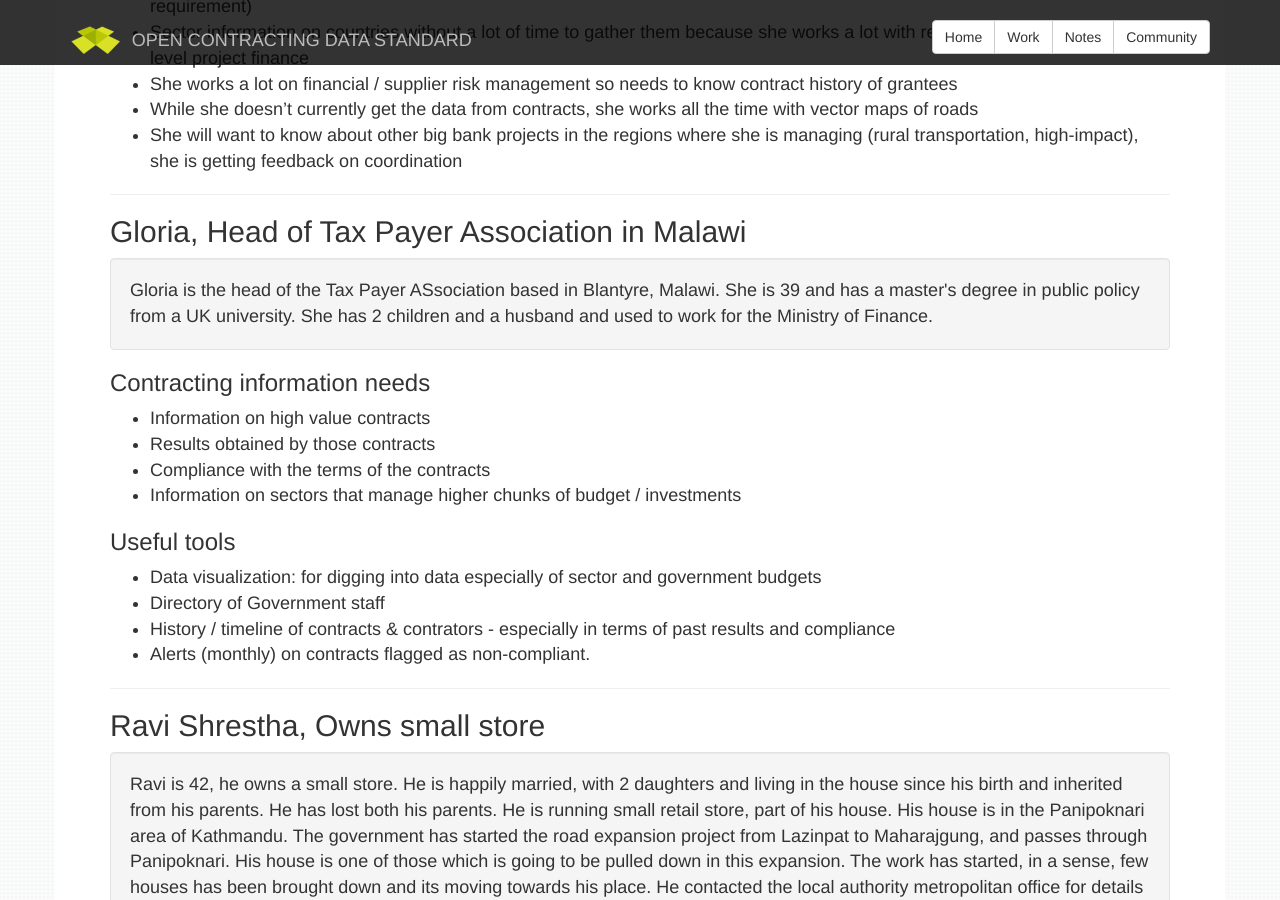
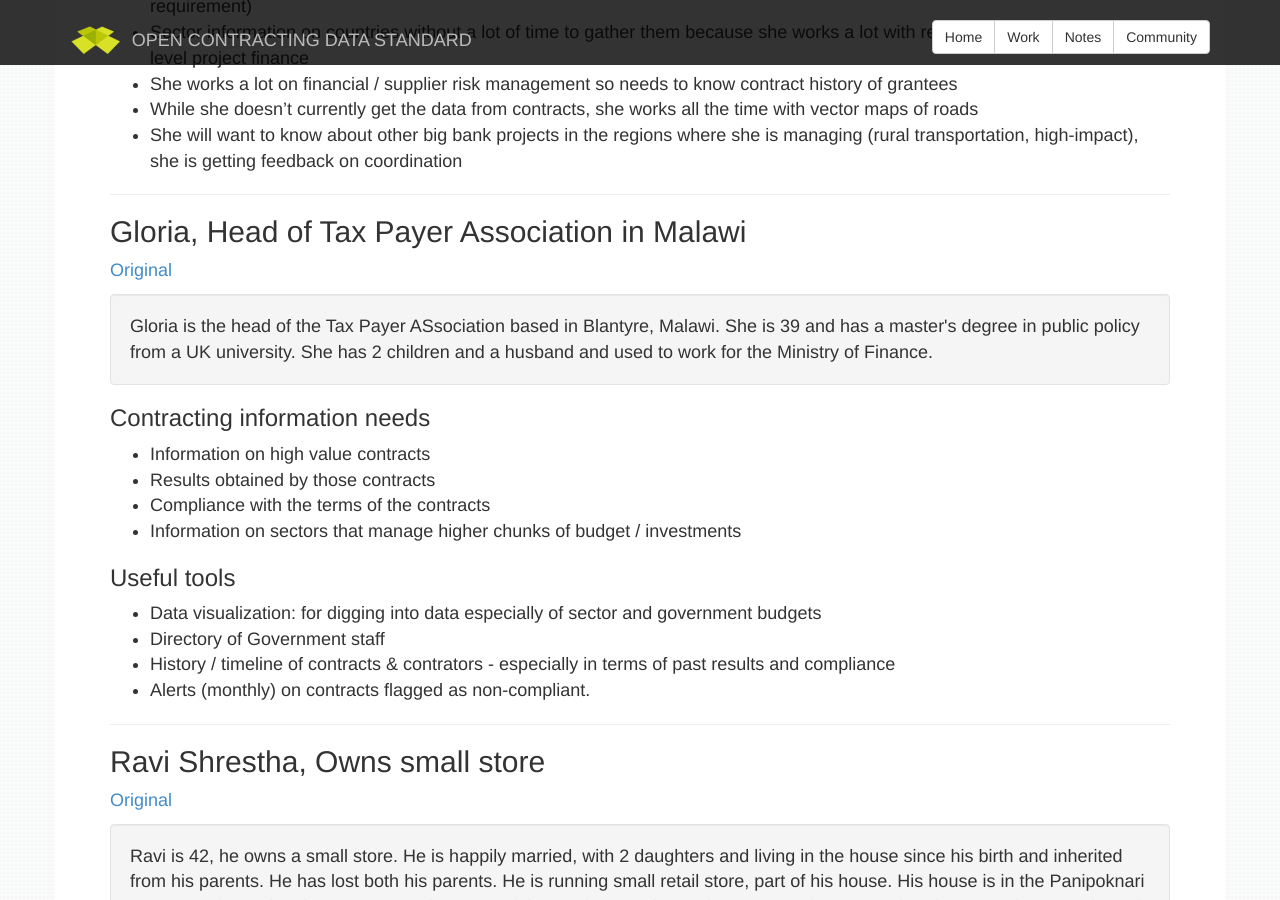
Before and after one commit to open-contracting/open-contracting.github.io, a Jekyll site: the page built from pages/notes/workshops/2014-01-Montreal/personas.md, in a window 1280 px wide and 900 px high, scrolled down 2623 px. Built offline with Jekyll 4.4.1, drawn with Linux system fonts in a browser that asks for light colours; nearby versions of some CDN libraries; Markdown is read by kramdown in place of the engine named in the settings; some of the changed text lies outside the part shown.

Commit message:
Add images to personas

```diff
--- a/pages/notes/workshops/2014-01-Montreal/personas.md
+++ b/pages/notes/workshops/2014-01-Montreal/personas.md
@@ -12,7 +12,7 @@ Personal profiles help us to consider the constraints that potential users of Op
 ----
 
 ## Ran Tameng, Marketing Manager
-[Original](/assets/images/IMG_6269.JPG)
+[Original](/assets/images/2014-01-Montreal/IMG_6269.JPG)
 <div class="well">
 Ran Tameng is a marketing manager and contractor in Nepal. He is 33 years old. He runs a 50 person company building roads. He is seeking new business by reading tenders, driving around, and reading the papers. He uses a mobile phone and is well networked. He is highly competitive, and very busy. He has an assistant to help him out because he is always short of time.
 </div>
@@ -28,7 +28,7 @@ Ran Tameng is a marketing manager and contractor in Nepal. He is 33 years old. H
 * Procurement conditions
 
 ### Use case ideas
-Nepal Public Contracts Portal - [mockup](/assets/images/IMG_6268.JPG)
+Nepal Public Contracts Portal - [mockup](/assets/images/2014-01-Montreal/IMG_6268.JPG)
 
 
 ----
@@ -99,6 +99,7 @@ Yuki is 48 and lives in DC with her husband and teenage children. She has an und
 ----
 
 ## Gloria, Head of Tax Payer Association in Malawi
+[Original](/assets/images/2014-01-Montreal/personas_gloria.JPG)
 <div class="well">
 Gloria is the head of the Tax Payer ASsociation based in Blantyre, Malawi. She
 is 39 and has a master's degree in public policy from a UK university. She has 2
@@ -121,6 +122,7 @@ children and a husband and used to work for the Ministry of Finance.
 ----
 
 ## Ravi Shrestha, Owns small store
+[Original](/assets/images/2014-01-Montreal/personas_ravi.JPG)
 <div class="well">
 Ravi is 42, he owns a small store. He is happily married, with 2 daughters and living in the house since his birth and inherited from his parents. He has lost both his parents.
 He is running small retail store, part of his house. His house is in the Panipoknari area of Kathmandu. The government has started the road expansion project from Lazinpat to Maharajgung,
@@ -155,6 +157,7 @@ Citizen Alert:
 ----
 
 ## Abraham 'Abe' Bayendala, Junior Procurement Officer, Department of Roads, Uganda
+[Original](/assets/images/2014-01-Montreal/personas_abe.JPG)
 <div class="well">
 Abe is 32. He is a graduate from Makerere University. He was a civil engineer when he joined the Ministry. And he is currently doing a distance learning course
 in public administration. He is about to get married.
@@ -176,6 +179,7 @@ Findit / Useit - Smart contracts portal:
 ----
 
 ## Alice, Investigative Journalist
+[Original](/assets/images/2014-01-Montreal/personas_alice_1.JPG)
 <div class="well">
 Alice is 40. She is canadian, graduated from Concordia Jounalism school and covered several different beats throughout her career (city hall, police, etc.). She
 is now the newspaper's only investigative journalist
@@ -218,4 +222,6 @@ Find misuse of public funds (watch dog) - [Fouineur 2.0](https://twitter.com/joh
 * Media authoring using all these elements
 * Export data to all the key formats and publishing
 
+[Original](/assets/images/2014-01-Montreal/personas_alice_2.JPG)
+
 ----
```
Also changed, not shown: pages/notes/index.md (+1 -0 lines), assets/images/2014-01-Montreal/IMG_6268.JPG (renamed from assets/images/IMG_6268.JPG), assets/images/2014-01-Montreal/IMG_6269.JPG (renamed from assets/images/IMG_6269.JPG), assets/images/2014-01-Montreal/personas_abe.JPG (added), assets/images/2014-01-Montreal/personas_alice_1.JPG (added), assets/images/2014-01-Montreal/personas_alice_2.JPG (added), assets/images/2014-01-Montreal/personas_gloria.JPG (added), assets/images/2014-01-Montreal/personas_ravi.JPG (added).
